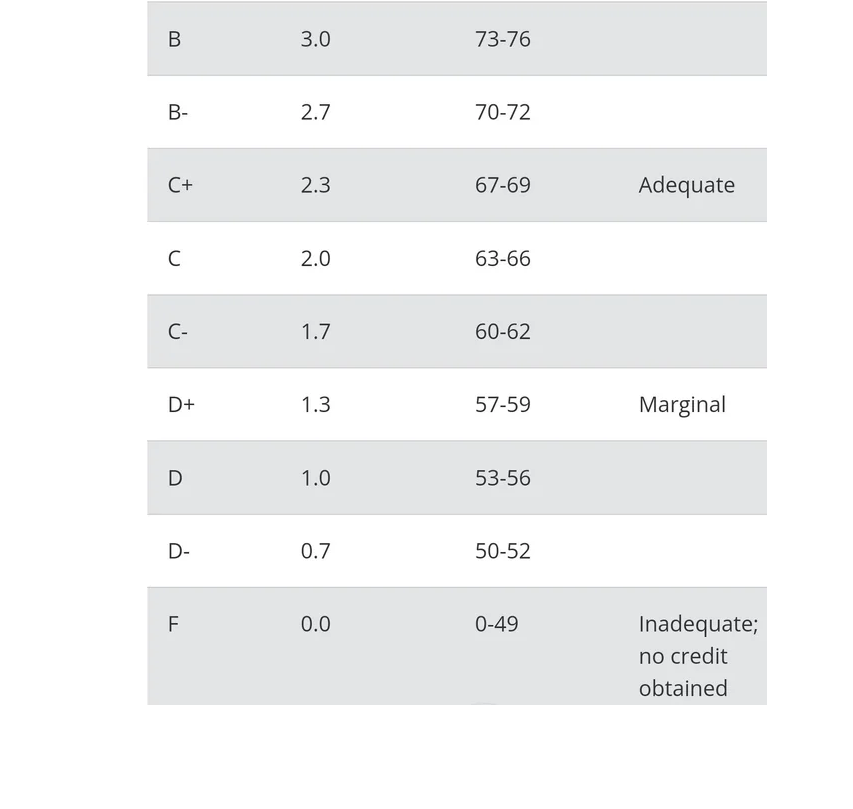
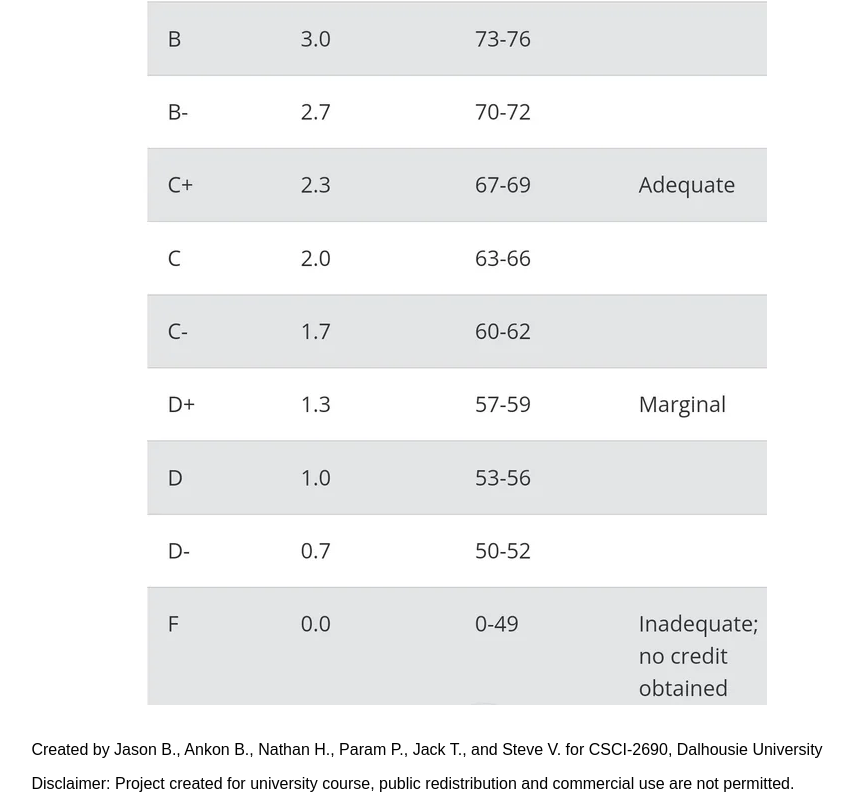
Before and after one commit to Jason-B0/GradeCalculator, a website: page index.html in a window 1280 px wide. Shown: the part 1237-2046 px from the top of the page, without its empty margins (213-1066 px from the left). Before the commit the page ends 1962 px from the top, so only its background shows below. Drawn offline with Linux system fonts and the light colour scheme.

Commit message:
BYPASS NoTest Feat. added disclaimer and credit.

```diff
--- a/index.html
+++ b/index.html
@@ -80,4 +80,10 @@
     <div id="average"></div>
 </body>
 
+<footer>
+  <div class="footer">
+    <p>Created by Jason B., Ankon B., Nathan H., Param P., Jack T., and Steve V. for CSCI-2690, Dalhousie University</p>
+    <p>Disclaimer: Project created for university course, public redistribution and commercial use are not permitted.</p>
+  </div>
+</footer>
 </html>
```
